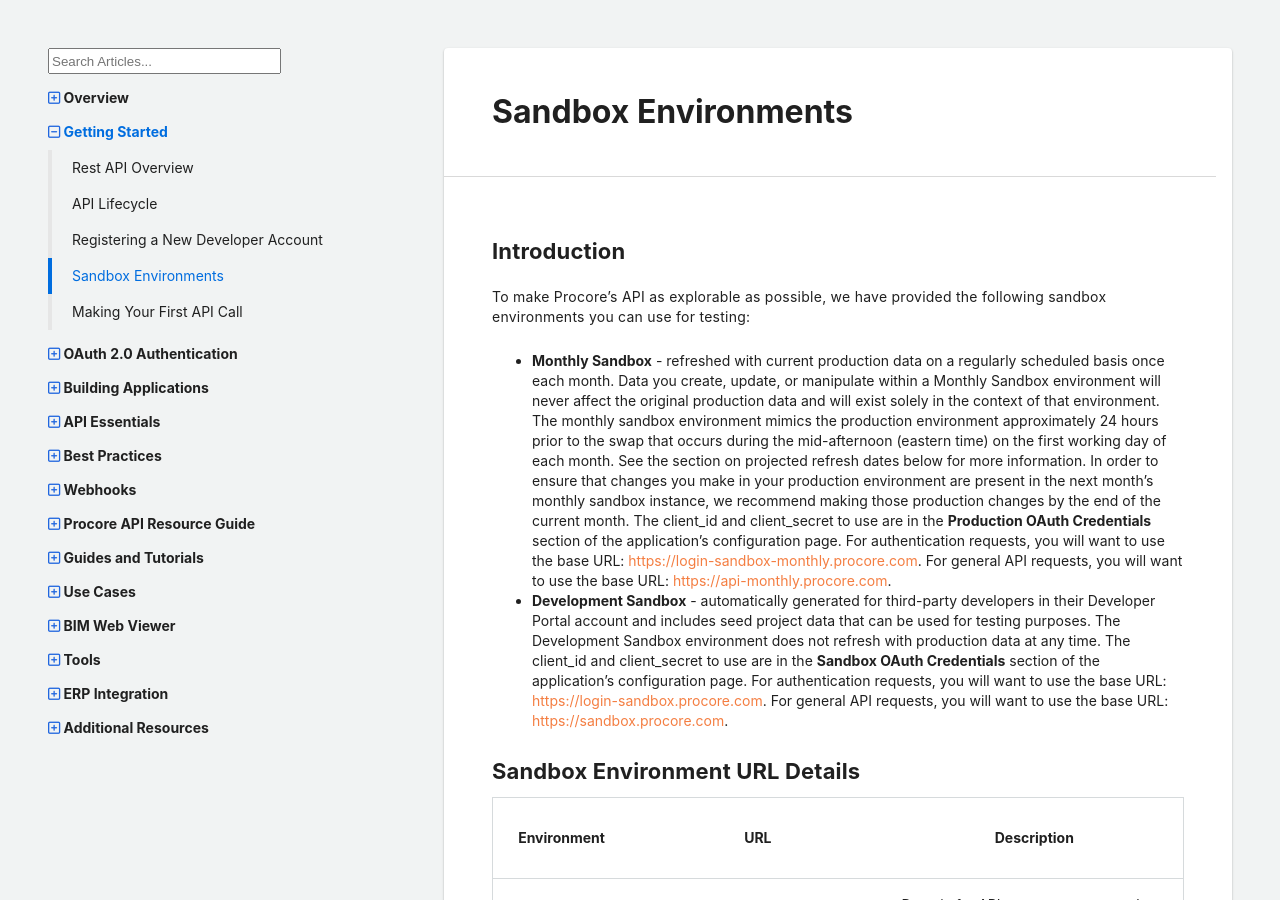
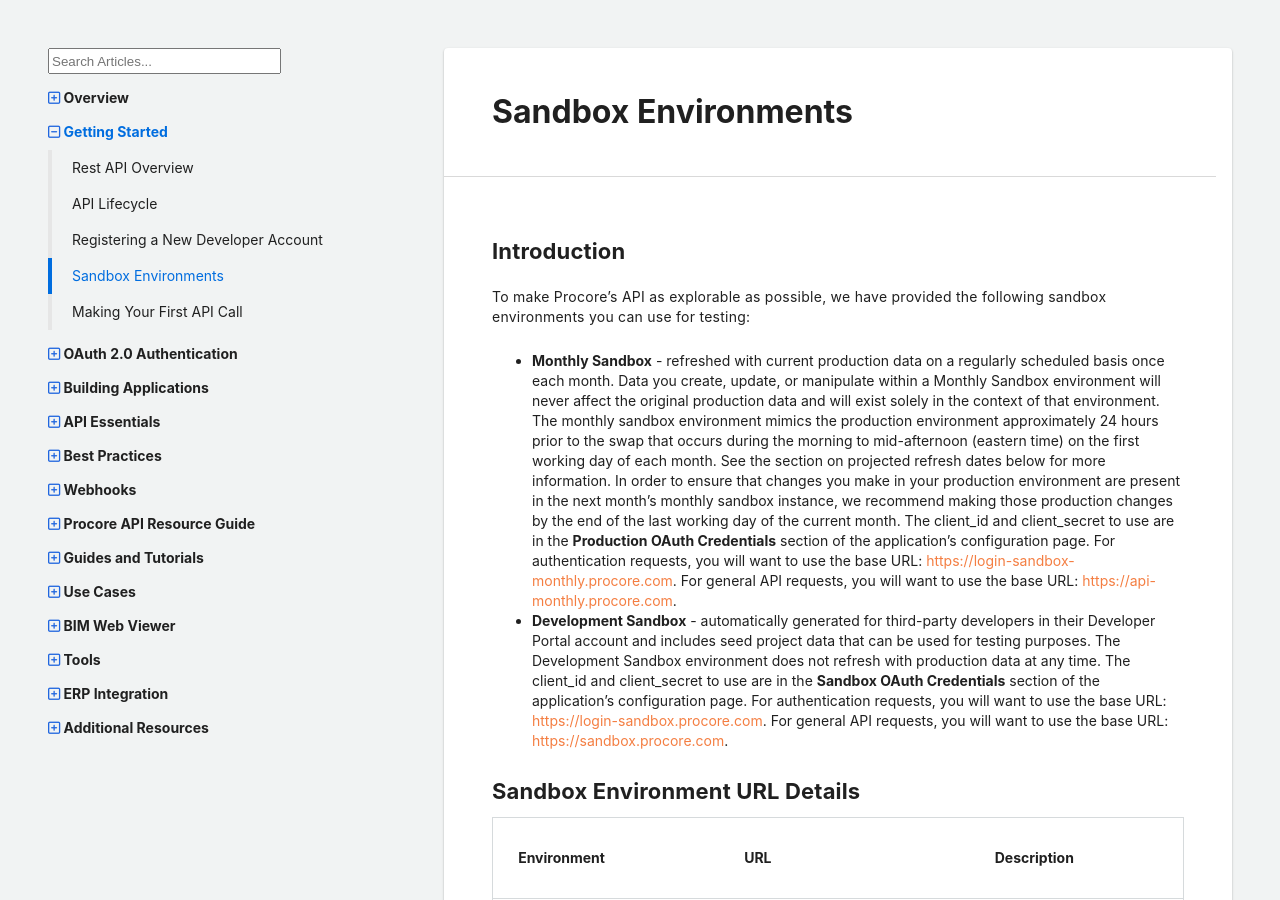
Before and after one commit to procore/documentation, a Jekyll site: the page built from getting_started/development_environments.md, in a window 1280 px wide and 900 px high. Built offline with Jekyll 4.4.1, drawn with Linux system fonts in a browser that asks for light colours; comment, search, counter and statistics services are not loaded.

Commit message:
Updating content around monthly sandbox refresh timing

```diff
--- a/getting_started/development_environments.md
+++ b/getting_started/development_environments.md
@@ -11,9 +11,9 @@ To make Procore's API as explorable as possible, we have provided the following
 
 - **Monthly Sandbox** - refreshed with current production data on a regularly scheduled basis once each month.
 Data you create, update, or manipulate within a Monthly Sandbox environment will never affect the original production data and will exist solely in the context of that environment.
-The monthly sandbox environment mimics the production environment approximately 24 hours prior to the swap that occurs during the mid-afternoon (eastern time) on the first working day of each month.
+The monthly sandbox environment mimics the production environment approximately 24 hours prior to the swap that occurs during the morning to mid-afternoon (eastern time) on the first working day of each month.
 See the section on projected refresh dates below for more information.
-In order to ensure that changes you make in your production environment are present in the next month's monthly sandbox instance, we recommend making those production changes by the end of the current month.
+In order to ensure that changes you make in your production environment are present in the next month's monthly sandbox instance, we recommend making those production changes by the end of the last working day of the current month.
 The client_id and client_secret to use are in the **Production OAuth Credentials** section of the application’s configuration page.
 For authentication requests, you will want to use the base URL: <https://login-sandbox-monthly.procore.com>.
 For general API requests, you will want to use the base URL: <https://api-monthly.procore.com>.
```
